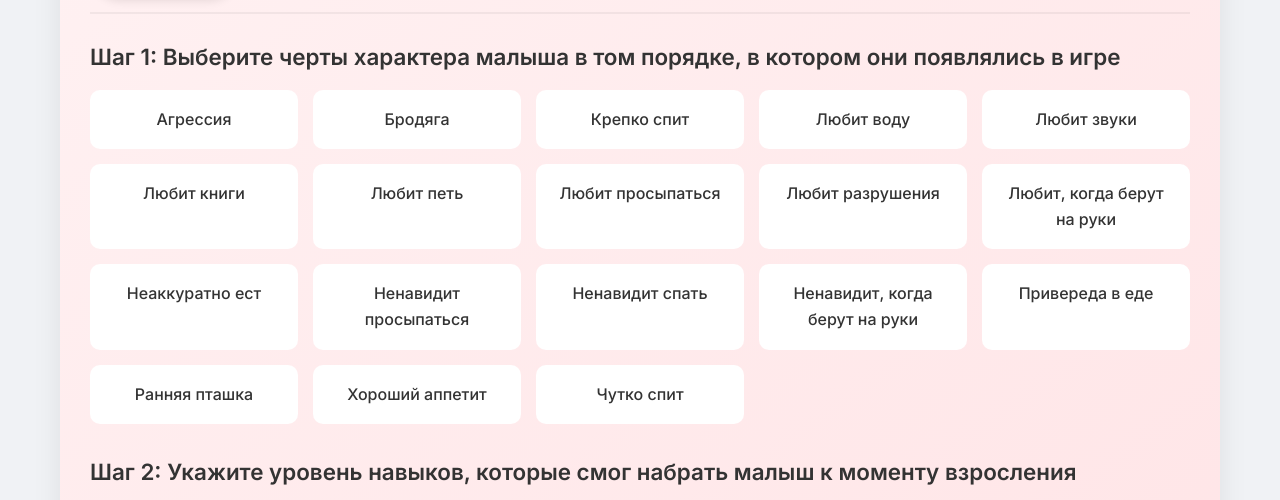
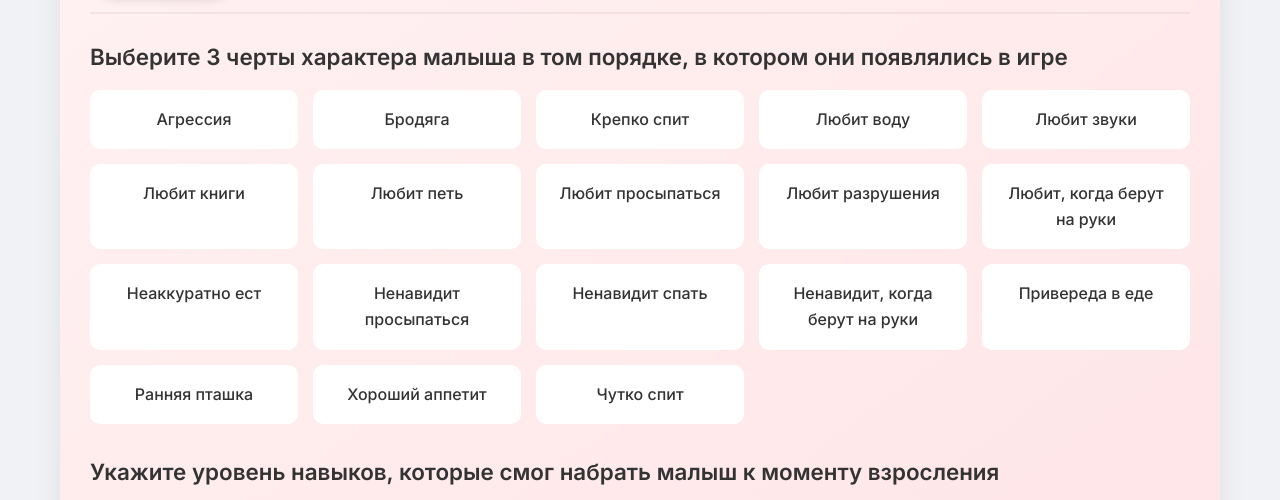
Before and after one commit to Seirelainn/sims4-trait-career-generator, a plain HTML site: page index.html in a window 1280 px wide. Shown: the part 300-800 px from the top of the page. Drawn offline with Linux system fonts and the light colour scheme.

Commit message:
Update index.html

```diff
--- a/index.html
+++ b/index.html
@@ -509,14 +509,14 @@
             </div>
 
             <div class="section">
-                <div class="section-title">Шаг 1: Выберите черты характера малыша в том порядке, в котором они появлялись в игре</div>
+                <div class="section-title">Выберите 3 черты характера малыша в том порядке, в котором они появлялись в игре</div>
                 <div class="traits-container" id="baby-traits-container">
                     <!-- Traits will be populated by JS -->
                 </div>
             </div>
 
             <div class="section">
-                <div class="section-title">Шаг 2: Укажите уровень навыков, которые смог набрать малыш к моменту взросления</div>
+                <div class="section-title">Укажите уровень навыков, которые смог набрать малыш к моменту взросления</div>
                 <div class="skills-grid">
                     <div class="skill-card">
                         <div class="skill-name">Мышление</div>
@@ -1203,12 +1203,15 @@
                 title.className = 'lifegoal-title';
                 title.textContent = goal;
 
-                // ВОТ ЗДЕСЬ! Просто добавляем название цели, без чекбокса и без обработчика
                 goalCard.appendChild(title);
+
+                // Кликабельный выбор любого количества (selected-стиль)
+                goalCard.addEventListener('click', () => {
+                    goalCard.classList.toggle('selected');
+                });
 
                 container.appendChild(goalCard);
             });
-            // Кнопка становится активной, если есть хотя бы одна ЖЦ
             document.getElementById('teen-next-btn').disabled = (goals.length === 0);
         }
 
```
